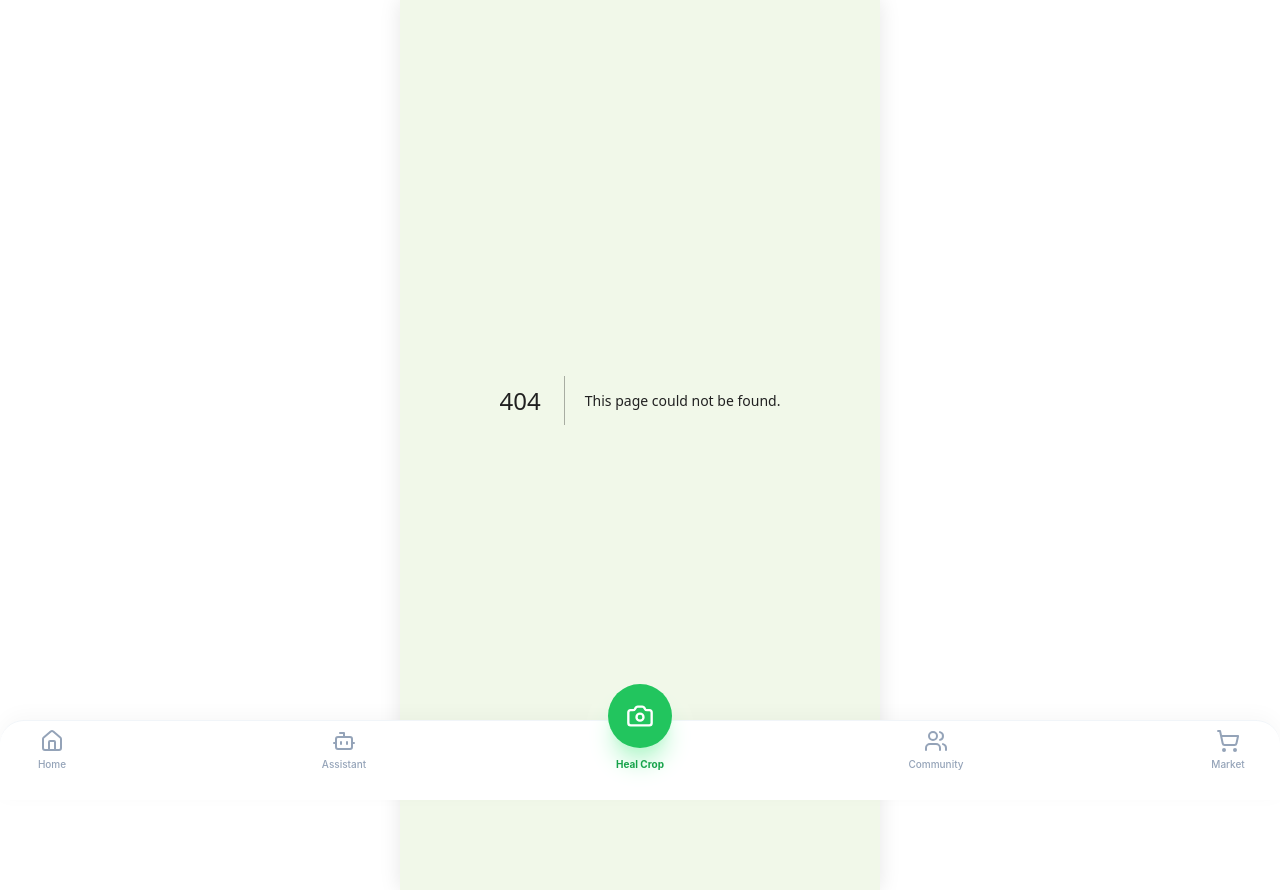
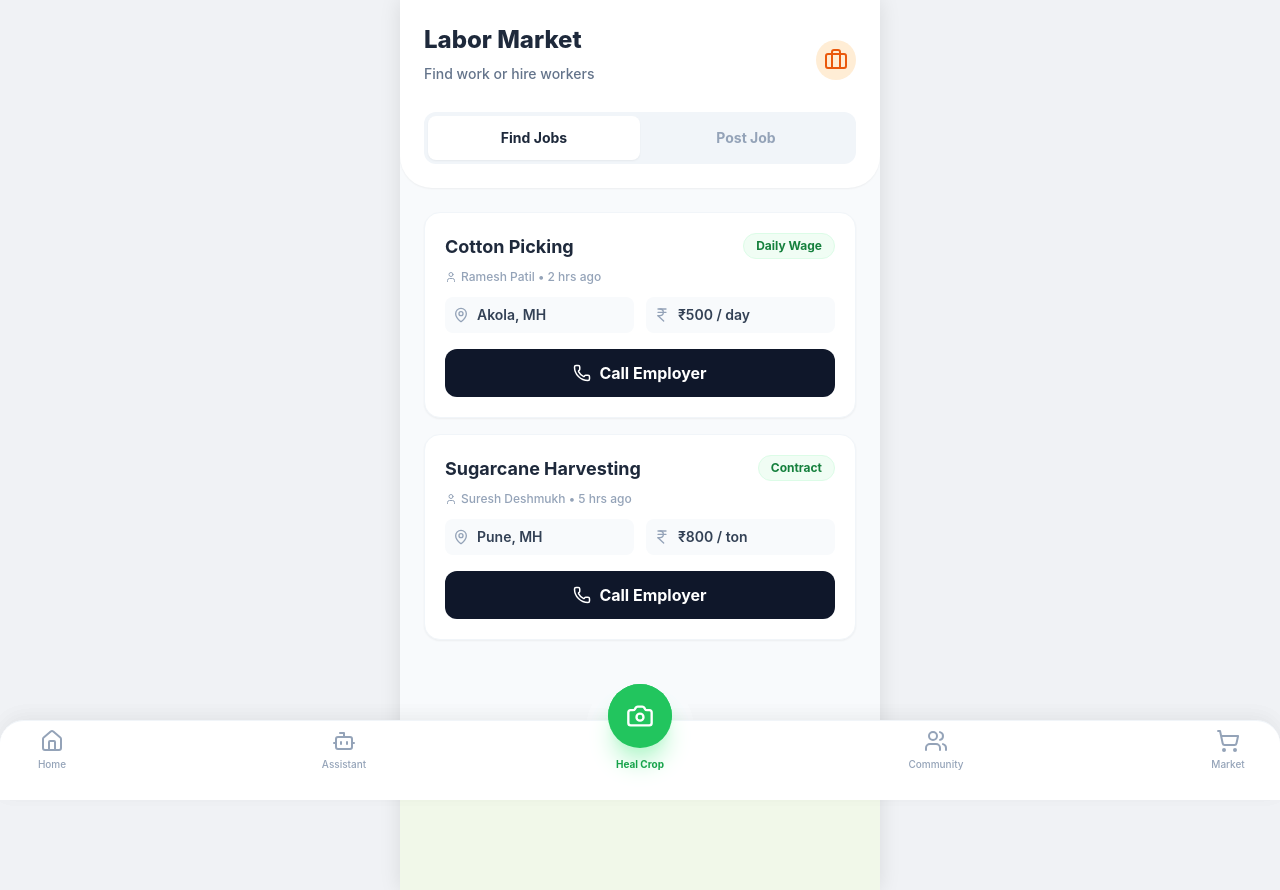
Before and after one commit to omkarbajarangyadav-commits/gram-ai-backup, a Next.js app: page /jobs in a window 1280 px wide. Before the commit this address had no page. Built offline with nearby package versions, Linux system fonts and the light colour scheme.

Commit message:
feat: Add Labor Market (Jobs), update Login flow to Role, and update BottomNav

```diff
--- /dev/null
+++ b/src/app/jobs/page.js
@@ -0,0 +1,118 @@
+'use client';
+import { useState } from 'react';
+import { Briefcase, MapPin, IndianRupee, Phone, Calendar, User, Plus } from 'lucide-react';
+import BottomNav from '@/components/BottomNav';
+
+// Mock Data
+const MOCK_JOBS = [
+    {
+        id: 1,
+        title: 'Cotton Picking',
+        farmer: 'Ramesh Patil',
+        location: 'Akola, MH',
+        wage: '₹500 / day',
+        type: 'Daily Wage',
+        posted: '2 hrs ago',
+        phone: '9876543210'
+    },
+    {
+        id: 2,
+        title: 'Sugarcane Harvesting',
+        farmer: 'Suresh Deshmukh',
+        location: 'Pune, MH',
+        wage: '₹800 / ton',
+        type: 'Contract',
+        posted: '5 hrs ago',
+        phone: '9123456780'
+    }
+];
+
+export default function Jobs() {
+    const [activeTab, setActiveTab] = useState('find'); // 'find' or 'post'
+
+    return (
+        <main className="min-h-screen bg-slate-50 pb-24">
+            {/* Header */}
+            <header className="bg-white p-6 sticky top-0 z-10 shadow-sm rounded-b-[2rem]">
+                <div className="flex justify-between items-center mb-4">
+                    <div>
+                        <h1 className="text-2xl font-extrabold text-slate-800">Labor Market</h1>
+                        <p className="text-sm text-slate-500 font-medium">Find work or hire workers</p>
+                    </div>
+                    <div className="bg-orange-100 p-2 rounded-full">
+                        <Briefcase className="text-orange-600" size={24} />
+                    </div>
+                </div>
+
+                {/* Tabs */}
+                <div className="flex bg-slate-100 p-1 rounded-xl">
+                    <button
+                        onClick={() => setActiveTab('find')}
+                        className={`flex-1 py-3 rounded-lg text-sm font-bold transition-all ${activeTab === 'find' ? 'bg-white shadow-sm text-slate-800' : 'text-slate-400 hover:text-slate-600'}`}
+                    >
+                        Find Jobs
+                    </button>
+                    <button
+                        onClick={() => setActiveTab('post')}
+                        className={`flex-1 py-3 rounded-lg text-sm font-bold transition-all ${activeTab === 'post' ? 'bg-white shadow-sm text-slate-800' : 'text-slate-400 hover:text-slate-600'}`}
+                    >
+                        Post Job
+                    </button>
+                </div>
+            </header>
+
+            {/* Content */}
+            <div className="p-6 space-y-4">
+                {activeTab === 'find' ? (
+                    MOCK_JOBS.map((job) => (
+                        <div key={job.id} className="bg-white p-5 rounded-2xl shadow-sm border border-slate-100">
+                            <div className="flex justify-between items-start mb-3">
+                                <div>
+                                    <h3 className="font-bold text-slate-800 text-lg">{job.title}</h3>
+                                    <div className="flex items-center gap-1 text-xs text-slate-400 font-medium">
+                                        <User size={12} /> {job.farmer} • {job.posted}
+                                    </div>
+                                </div>
+                                <span className="bg-green-50 text-green-700 px-3 py-1 rounded-full text-xs font-bold border border-green-100">
+                                    {job.type}
+                                </span>
+                            </div>
+
+                            <div className="grid grid-cols-2 gap-3 mb-4">
+                                <div className="bg-slate-50 p-2 rounded-lg flex items-center gap-2">
+                                    <MapPin size={16} className="text-slate-400" />
+                                    <span className="text-sm font-semibold text-slate-700">{job.location}</span>
+                                </div>
+                                <div className="bg-slate-50 p-2 rounded-lg flex items-center gap-2">
+                                    <IndianRupee size={16} className="text-slate-400" />
+                                    <span className="text-sm font-semibold text-slate-700">{job.wage}</span>
+                                </div>
+                            </div>
+
+                            <a
+                                href={`tel:${job.phone}`}
+                                className="w-full bg-slate-900 text-white py-3 rounded-xl font-bold flex items-center justify-center gap-2 active:scale-95 transition-transform"
+                            >
+                                <Phone size={18} />
+                                Call Employer
+                            </a>
+                        </div>
+                    ))
+                ) : (
+                    <div className="text-center py-10">
+                        <div className="w-20 h-20 bg-slate-100 rounded-full flex items-center justify-center mx-auto mb-4 text-slate-300">
+                            <Plus size={40} />
+                        </div>
+                        <h3 className="text-lg font-bold text-slate-800 mb-2">Hire Workers</h3>
+                        <p className="text-slate-400 text-sm mb-6 max-w-xs mx-auto">Post a job listing to find reliable agriculture workers in your area.</p>
+                        <button className="bg-green-600 text-white px-8 py-3 rounded-xl font-bold shadow-lg shadow-green-200">
+                            Create Job Post
+                        </button>
+                    </div>
+                )}
+            </div>
+
+            <BottomNav />
+        </main>
+    );
+}
```
